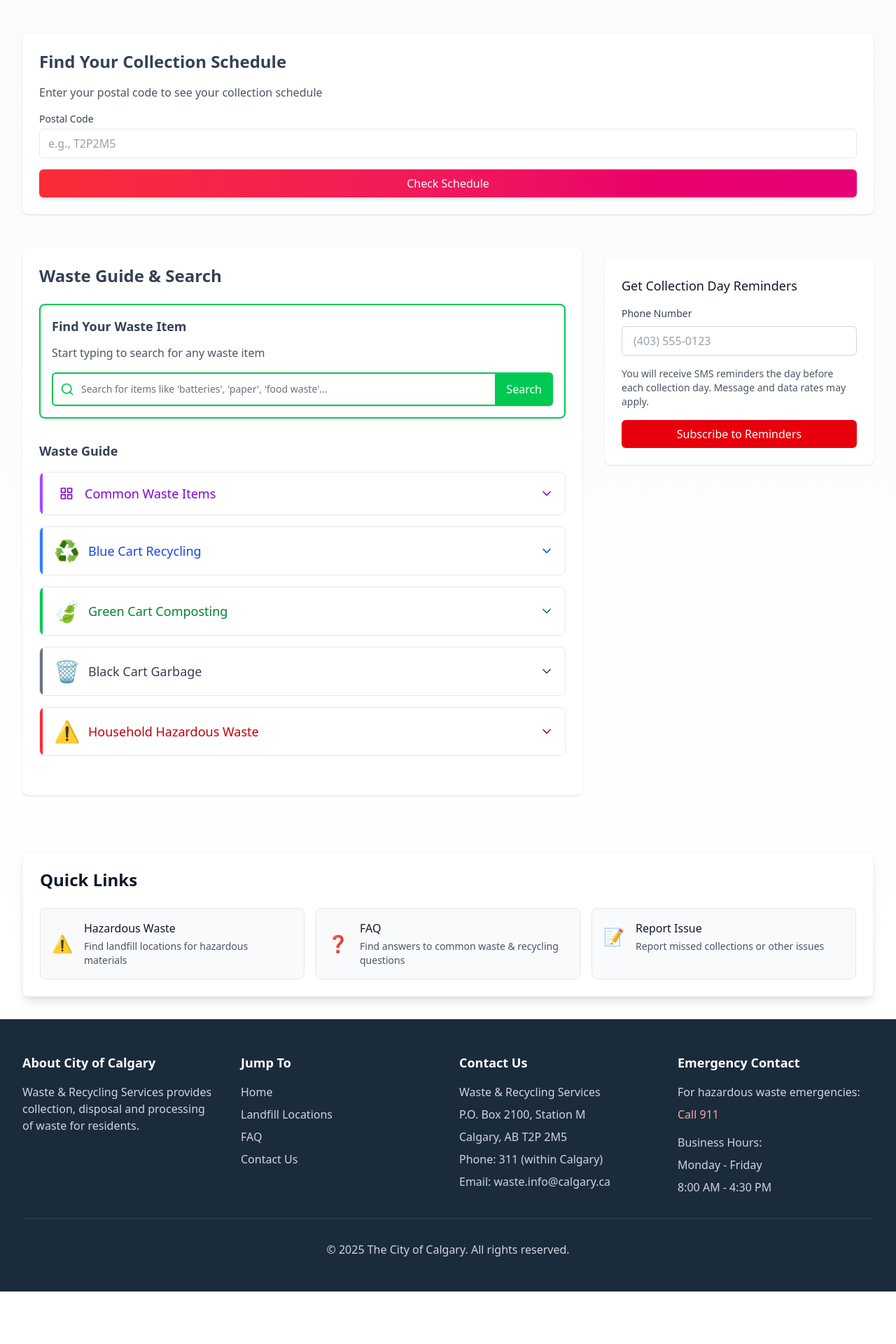
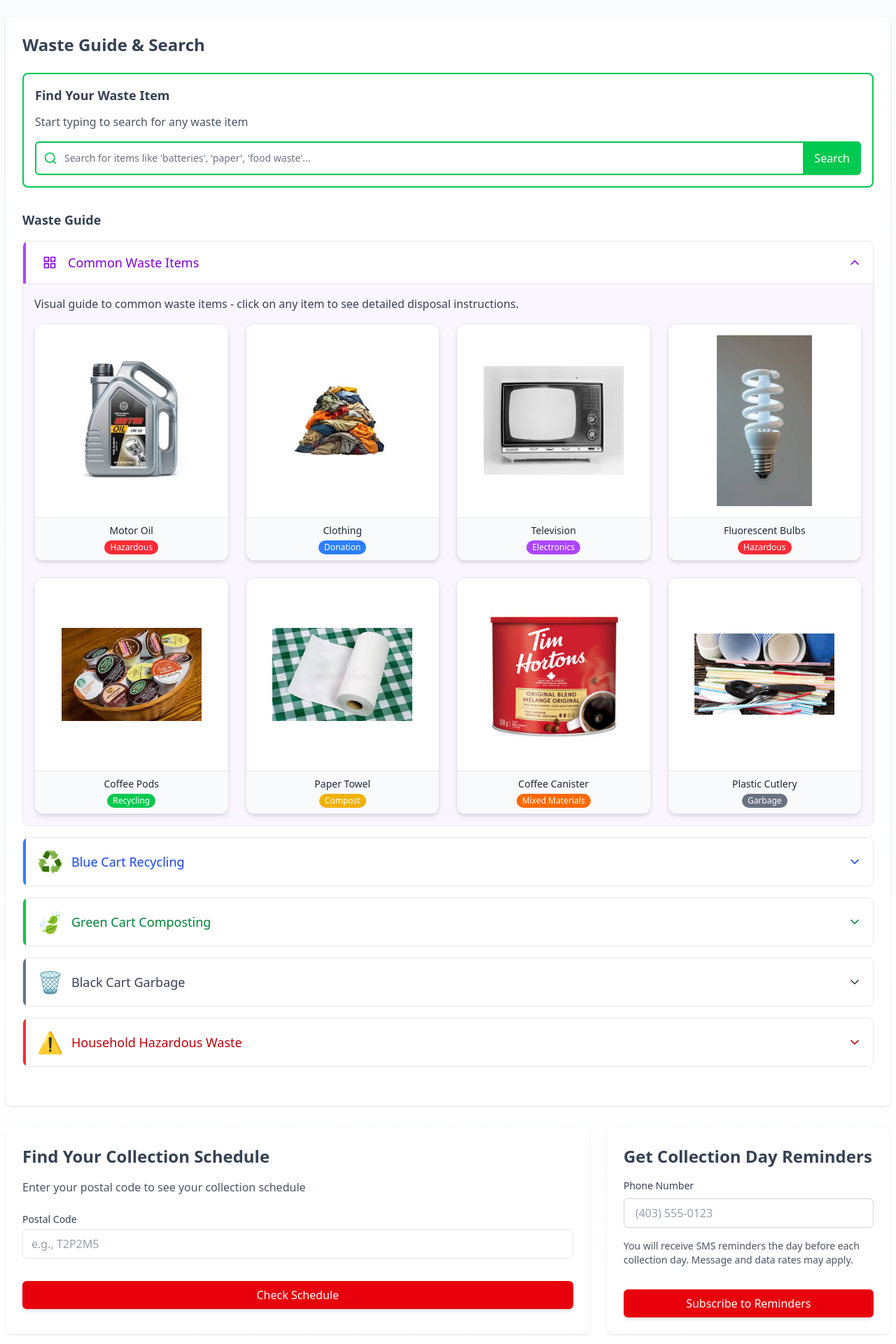
Before and after one commit to VVarrior1/waste-management-website, a Next.js app: page / in a window 1280 px wide. Shown: the part 220-2140 px from the top of the page at 70% size. Before the commit the page ends 2065 px from the top, so only its background shows below. Built offline with nearby package versions, Linux system fonts and the light colour scheme.

Commit message:
UI changes: Final version 2.0

```diff
--- a/src/components/NextBinDay.tsx
+++ b/src/components/NextBinDay.tsx
@@ -278,17 +278,17 @@ const NextBinDay = () => {
   };
 
   return (
-    <div className="bg-white dark:bg-gray-800 shadow rounded-lg overflow-hidden mb-8">
-      <div className="p-4 sm:p-6">
+    <div className="bg-white dark:bg-gray-800 shadow rounded-lg overflow-hidden h-full">
+      <div className="p-6">
         {!isScheduleSet ? (
           <>
             <h2 className="text-xl sm:text-2xl font-bold text-gray-700 dark:text-white mb-4">
               Find Your Collection Schedule
             </h2>
-            <p className="text-gray-600 dark:text-gray-300 mb-4">
+            <p className="text-gray-600 dark:text-gray-300 mb-6">
               Enter your postal code to see your collection schedule
             </p>
-            <form onSubmit={handleSubmit} className="space-y-4">
+            <form onSubmit={handleSubmit} className="flex flex-col h-full">
               <div>
                 <label htmlFor="postalCode" className="block text-sm font-medium text-gray-700 dark:text-gray-300 mb-1">
                   Postal Code
@@ -307,16 +307,17 @@ const NextBinDay = () => {
                   <p className="mt-1 text-sm text-red-600 dark:text-red-400">{error}</p>
                 )}
               </div>
+              <div className="mt-8">
                 <button
                   type="submit"
                   className="w-full px-4 py-2 rounded-md font-medium text-white transition-all duration-200 ease-in-out
-                  bg-gradient-to-r from-red-500 to-pink-600 hover:from-red-600 hover:to-pink-700
+                    bg-red-600 hover:bg-red-700
                     shadow-md hover:shadow-lg active:shadow-inner
-                  transform hover:-translate-y-0.5 active:translate-y-0
                     focus:outline-none focus:ring-2 focus:ring-red-500 focus:ring-offset-2 dark:focus:ring-offset-gray-800"
                 >
                   Check Schedule
                 </button>
+              </div>
             </form>
           </>
         ) : !isScheduleVisible ? (
@@ -343,7 +344,7 @@ const NextBinDay = () => {
               <button
                 onClick={() => setIsScheduleVisible(true)}
                 className="inline-flex items-center px-3 py-1.5 text-sm rounded-md transition-all duration-200 ease-in-out
-                  bg-gradient-to-r from-red-500 to-pink-600 hover:from-red-600 hover:to-pink-700
+                  bg-red-600 hover:bg-red-700
                   text-white shadow-md hover:shadow-lg"
               >
                 View Schedule
@@ -360,7 +361,7 @@ const NextBinDay = () => {
                 <button
                   onClick={handlePrint}
                   className="inline-flex items-center px-3 py-1.5 text-sm rounded-md transition-all duration-200 ease-in-out
-                    bg-blue-500 text-white hover:bg-blue-600"
+                    bg-red-600 text-white hover:bg-red-700"
                   title="Print schedule"
                 >
                   <FiPrinter className="w-4 h-4 mr-1" />
@@ -379,7 +380,7 @@ const NextBinDay = () => {
                 <button
                   onClick={() => setIsScheduleVisible(false)}
                   className="inline-flex items-center justify-center w-8 h-8 rounded-md transition-all duration-200 ease-in-out
-                    bg-red-500 text-white hover:bg-red-600"
+                    bg-red-600 text-white hover:bg-red-700"
                   title="Close schedule"
                 >
                   <FiX className="w-4 h-4" />
--- a/src/components/ReminderForm.tsx
+++ b/src/components/ReminderForm.tsx
@@ -42,7 +42,8 @@ export default function ReminderForm() {
 
   if (isSubmitted) {
     return (
-      <div className="bg-white dark:bg-gray-800 rounded-lg shadow p-6 mt-4">
+      <div className="bg-white dark:bg-gray-800 rounded-lg shadow overflow-hidden h-full">
+        <div className="p-6">
           <div className="text-center">
             <div className="flex items-center justify-center mb-4">
               <svg
@@ -59,7 +60,7 @@ export default function ReminderForm() {
                 />
               </svg>
             </div>
-          <h3 className="text-lg font-medium text-gray-900 dark:text-white mb-2">
+            <h3 className="text-xl font-bold text-gray-900 dark:text-white mb-2">
               Successfully Subscribed!
             </h3>
             <p className="text-gray-600 dark:text-gray-300">
@@ -67,15 +68,17 @@ export default function ReminderForm() {
             </p>
           </div>
         </div>
+      </div>
     );
   }
 
   return (
-    <div className="bg-white dark:bg-gray-800 rounded-lg shadow p-6 mt-4">
-      <h3 className="text-lg font-medium text-gray-900 dark:text-white mb-4">
+    <div className="bg-white dark:bg-gray-800 rounded-lg shadow overflow-hidden h-full">
+      <div className="p-6">
+        <h2 className="text-xl sm:text-2xl font-bold text-gray-700 dark:text-white mb-4">
           Get Collection Day Reminders
-      </h3>
-      <form onSubmit={handleSubmit}>
+        </h2>
+        <form onSubmit={handleSubmit} className="flex flex-col">
           <div className="mb-4">
             <label
               htmlFor="phone"
@@ -97,17 +100,23 @@ export default function ReminderForm() {
               <p className="mt-1 text-sm text-red-600 dark:text-red-400">{error}</p>
             )}
           </div>
-        <div className="text-sm text-gray-600 dark:text-gray-400 mb-4">
+          <div className="text-sm text-gray-600 dark:text-gray-400 mb-8">
             You will receive SMS reminders the day before each collection day.
             Message and data rates may apply.
           </div>
+          <div>
             <button
               type="submit"
-          className="w-full bg-red-600 hover:bg-red-700 text-white font-medium py-2 px-4 rounded-md focus:outline-none focus:ring-2 focus:ring-red-500 focus:ring-offset-2 dark:focus:ring-offset-gray-800"
+              className="w-full px-4 py-2 rounded-md font-medium text-white transition-all duration-200 ease-in-out
+                bg-red-600 hover:bg-red-700
+                shadow-md hover:shadow-lg active:shadow-inner
+                focus:outline-none focus:ring-2 focus:ring-red-500 focus:ring-offset-2 dark:focus:ring-offset-gray-800"
             >
               Subscribe to Reminders
             </button>
+          </div>
         </form>
+      </div>
     </div>
   );
 }
--- a/src/components/WasteGuideSearch.tsx
+++ b/src/components/WasteGuideSearch.tsx
@@ -43,7 +43,7 @@ interface WasteItem {
   disposal: string;
 }
 
-const WasteGuideSearch = () => {
+const WasteGuideSearch = ({ defaultOpen }: { defaultOpen: boolean }) => {
   // Search state
   const [searchQuery, setSearchQuery] = useState("");
   const [searchResults, setSearchResults] = useState<SearchResult[]>([]);
@@ -53,8 +53,8 @@ const WasteGuideSearch = () => {
   // Bin types state
   const [activeTab, setActiveTab] = useState<string | null>(null);
 
-  // Gallery state
-  const [showGallery, setShowGallery] = useState(false);
+  // Gallery state - initialize based on defaultOpen prop
+  const [showGallery, setShowGallery] = useState(defaultOpen);
   const [selectedItem, setSelectedItem] = useState<WasteItem | null>(null);
 
   // Mock database of waste items
@@ -476,7 +476,7 @@ const WasteGuideSearch = () => {
   };
 
   return (
-    <div className="bg-white dark:bg-gray-800 shadow rounded-lg overflow-hidden mb-8">
+    <div className="bg-white dark:bg-gray-800 shadow rounded-lg overflow-hidden">
       <div className="p-4 sm:p-6">
         <h2 className="text-xl sm:text-2xl font-bold text-gray-700 dark:text-white mb-6">
           Waste Guide & Search
@@ -614,7 +614,7 @@ const WasteGuideSearch = () => {
                     {wasteGalleryItems.map((item) => (
                       <div
                         key={item.id}
-                        className="group relative bg-white dark:bg-gray-700 rounded-xl overflow-hidden transition-all duration-300 hover:scale-105 shadow-md hover:shadow-xl border border-gray-200 dark:border-gray-600 cursor-pointer"
+                        className="group flex flex-col bg-white dark:bg-gray-700 rounded-xl overflow-hidden transition-all duration-300 hover:scale-105 shadow-md hover:shadow-xl border border-gray-200 dark:border-gray-600 cursor-pointer"
                         onClick={() => handleItemClick(item)}
                       >
                         <div className="relative pb-[100%]">
@@ -629,14 +629,12 @@ const WasteGuideSearch = () => {
                               />
                             </div>
                           </div>
-                          <div className="absolute inset-0 bg-gradient-to-t from-black/90 via-black/30 to-transparent opacity-0 group-hover:opacity-100 transition-all duration-300">
-                            <div className="absolute bottom-0 left-0 right-0 p-4 text-center transform translate-y-2 group-hover:translate-y-0 transition-transform">
-                              <p className="text-white font-medium text-sm mb-2 drop-shadow-md">{item.name}</p>
-                              <span className={`inline-block px-3 py-1 rounded-full ${getCategoryColor(item.category)} text-white text-xs font-medium shadow-lg`}>
-                                {item.category}
-                              </span>
-                            </div>
-                          </div>
+                        </div>
+                        <div className="p-2 text-center bg-gray-50 dark:bg-gray-800 border-t border-gray-200 dark:border-gray-600">
+                          <p className="font-medium text-gray-800 dark:text-white text-sm">{item.name}</p>
+                          <span className={`inline-block mt-1 px-2 py-0.5 rounded-full ${getCategoryColor(item.category)} text-white text-xs font-medium`}>
+                            {item.category}
+                          </span>
                         </div>
                       </div>
                     ))}
@@ -681,9 +679,8 @@ const WasteGuideSearch = () => {
                       <Link
                         href={bin.link.url}
                         className="inline-flex items-center px-4 py-2 rounded-md font-medium transition-all duration-200 ease-in-out
-                          bg-gradient-to-r from-red-500 to-red-600 hover:from-red-600 hover:to-red-700
-                          text-white shadow-md hover:shadow-lg active:shadow-inner
-                          transform hover:-translate-y-0.5 active:translate-y-0"
+                          bg-red-600 hover:bg-red-700
+                          text-white shadow-md hover:shadow-lg active:shadow-inner"
                       >
                         {bin.link.text}
                       </Link>
@@ -728,7 +725,7 @@ const WasteGuideSearch = () => {
             </div>
             <div className="p-4 bg-gray-50 dark:bg-gray-700/50 flex justify-end border-t border-gray-200 dark:border-gray-700">
               <button
-                className="px-4 py-2 bg-blue-500 text-white rounded-md hover:bg-blue-600 transition-colors"
+                className="px-4 py-2 bg-red-600 text-white rounded-md hover:bg-red-700 transition-colors"
                 onClick={handleCloseModal}
               >
                 Close
--- a/src/pages/index.tsx
+++ b/src/pages/index.tsx
@@ -1,6 +1,5 @@
 import Layout from '../components/Layout';
 import NextBinDay from '../components/NextBinDay';
-import QuickLinks from '../components/QuickLinks';
 import ReminderForm from '../components/ReminderForm';
 import WasteGuideSearch from '../components/WasteGuideSearch';
 
@@ -8,9 +7,9 @@ export default function Home() {
   return (
     <Layout>
       <div className="min-h-screen bg-gradient-to-b from-gray-50 to-white text-gray-900 transition-colors duration-200 dark:from-gray-900 dark:to-gray-800 dark:text-white">
-        <div className="max-w-7xl mx-auto px-4 sm:px-6 lg:px-8 py-8">
+        <div className="max-w-7xl mx-auto px-1 sm:px-2 py-6">
           {/* Hero Section */}
-          <div className="text-center mb-12">
+          <div className="text-center mb-8">
             <h1 className="text-4xl sm:text-5xl font-bold text-gray-900 dark:text-white mb-4 tracking-tight">
               City of Calgary Waste & Recycling
             </h1>
@@ -19,29 +18,22 @@ export default function Home() {
             </p>
           </div>
 
-          {/* Schedule Section */}
-          <div className="mb-12">
-            <NextBinDay />
+          {/* Waste Guide Section (Full Width) */}
+          <div className="mb-8">
+            <WasteGuideSearch defaultOpen={true} />
           </div>
 
-          {/* Main Content Grid */}
-          <div className="grid grid-cols-1 lg:grid-cols-12 gap-8">
-            {/* Main Content Area */}
-            <div className="lg:col-span-8 space-y-8">
-              <WasteGuideSearch />
+          {/* Collection Schedule and Reminders Row */}
+          <div className="grid grid-cols-1 lg:grid-cols-12 gap-6">
+            {/* Collection Schedule */}
+            <div className="lg:col-span-8">
+              <NextBinDay />
             </div>
 
-            {/* Sidebar */}
-            <div className="lg:col-span-4 space-y-6">
-              <div className="hidden lg:block sticky top-8 space-y-6">
-                <ReminderForm />
-              </div>
+            {/* Reminders */}
+            <div className="lg:col-span-4">
+              <ReminderForm />
             </div>
-          </div>
-
-          {/* Quick Links Section */}
-          <div className="mt-12">
-            <QuickLinks />
           </div>
         </div>
       </div>
```
Lines whose indentation alone changed are shown as unchanged.
